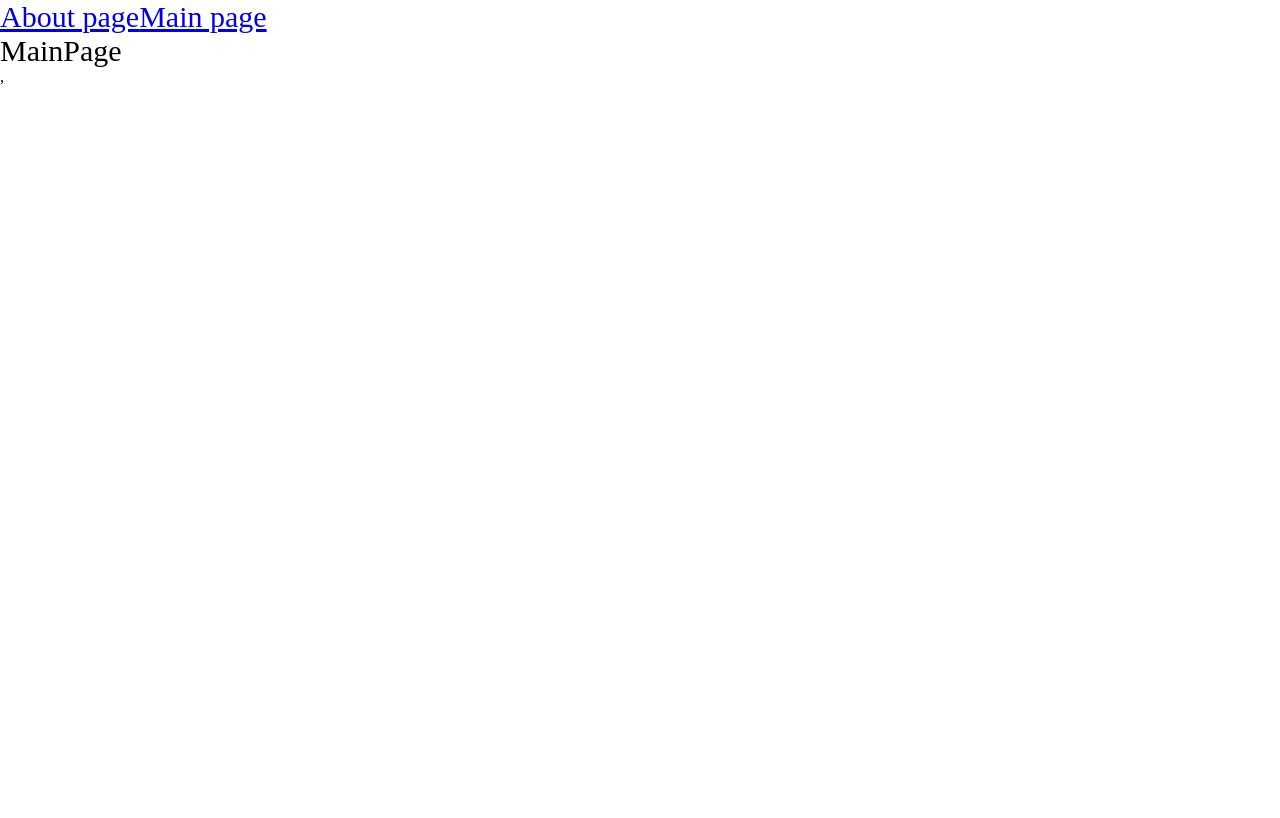
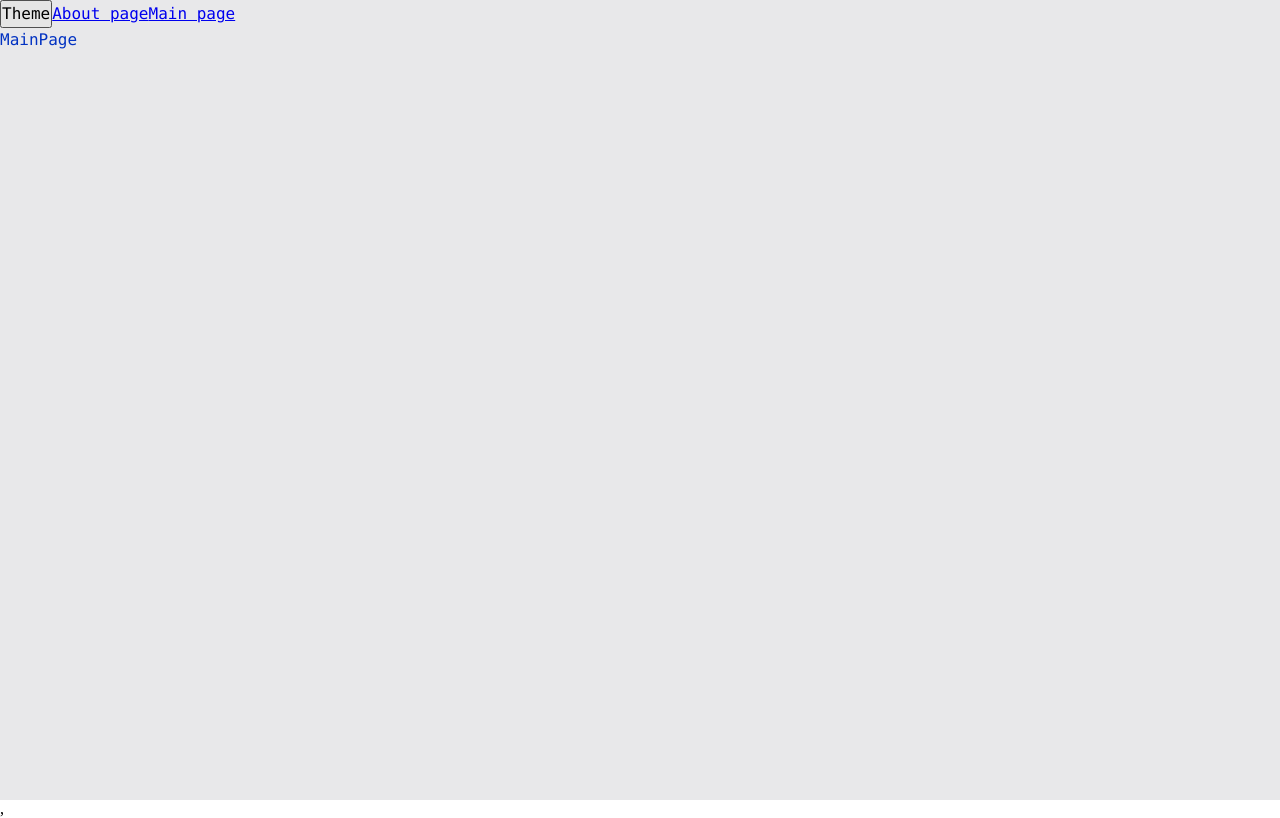
Before and after one commit to eugene-gold/uilby, a React app: page / in a window 1280 px wide. Built offline with nearby package versions, Linux system fonts and the light colour scheme.

Commit message:
added theme and theme hook

```diff
--- a/src/App.tsx
+++ b/src/App.tsx
@@ -1,11 +1,19 @@
-import './index.scss'
+import './styles/index.scss'
 import { Link, Route, Routes } from 'react-router-dom';
 import { AboutPageAsync } from './pages/AboutPage/AboutPage.async';
 import { MainPageAsync } from './pages/MainPage/MainPage.async';
 import { Suspense } from 'react';
+import { useTheme } from './theme/useTheme';
+
+
+
 const App = () => {
+
+    const {theme, toggleTheme} = useTheme()
+
     return (
-        <div className='app'>
+        <div className={`app ${theme}`}>
+            <button onClick={toggleTheme}>Theme</button>
             <Link to={'/about'}>
                 About page
             </Link>
--- a/src/index.scss
+++ /dev/null
@@ -1,9 +0,0 @@
-* {
-    margin: 0;
-    padding: 0;
-    box-sizing: border-box;
-}
-
-.app {
-    font-size: 30px;
-}
--- a/src/index.tsx
+++ b/src/index.tsx
@@ -1,10 +1,13 @@
 import {render} from 'react-dom'
 import App from './App'
 import { BrowserRouter } from 'react-router-dom'
+import ThemeProvider from './theme/ThemeProvider'
 
 render(
     <BrowserRouter>
-        <App/>,
+        <ThemeProvider>
+            <App/>,
+        </ThemeProvider>
     </BrowserRouter>,
     document.getElementById('root')
 )
--- /dev/null
+++ b/src/styles/index.scss
@@ -0,0 +1,12 @@
+@import "variables/global.scss" ;
+@import "reset" ;
+@import "themes/normal.scss" ;
+@import "themes/dark.scss" ;
+
+.app {
+    font: var(--font-m);
+    background: var(--bg-color);
+    color: var(--primary-color);
+
+    min-height: 100vh;
+}
--- /dev/null
+++ b/src/styles/reset.scss
@@ -0,0 +1,13 @@
+* {
+    margin: 0;
+    padding: 0;
+    box-sizing: border-box;
+}
+
+input,
+button,
+textarea,
+select {
+    margin: 0;
+    font: inherit;
+}
--- /dev/null
+++ b/src/styles/themes/dark.scss
@@ -0,0 +1,6 @@
+.app.dark {
+    --bg-color: #050553;
+
+    --primary-color: #049604;
+    --secondary-color: #04ff04;
+}
--- /dev/null
+++ b/src/styles/themes/normal.scss
@@ -0,0 +1,6 @@
+.app.light {
+    --bg-color: #e8e8ea;
+
+    --primary-color: #0232c2;
+    --secondary-color: #0449e0;
+}
--- /dev/null
+++ b/src/styles/variables/global.scss
@@ -0,0 +1,12 @@
+:root {
+    --font-family-main: Consolas, 'Times New Roman', Serif;
+
+    --font-size-m: 16px;
+    --font-line-m: 24px;
+    --font-m: var(--font-size-m) / var(--font-line-m) var(--font-family-main);
+
+    --font-size-l: 24px;
+    --font-line-l: 32px;
+    --font-l: var(--font-size-l) / var(--font-line-l) var(--font-family-main)
+
+}
--- /dev/null
+++ b/src/theme/ThemeContext.ts
@@ -0,0 +1,15 @@
+import { createContext } from "react";
+
+export enum Theme {
+    LIGHT = 'light',
+    DARK = 'dark'
+}
+
+export interface ThemeContextProps {
+    theme?: Theme;
+    setTheme?: (theme: Theme)=> void
+}
+
+export const ThemeContext = createContext<ThemeContextProps>({})
+
+export const LOCAL_STORAGE_THEME_KEY = 'theme'
--- /dev/null
+++ b/src/theme/ThemeProvider.tsx
@@ -0,0 +1,22 @@
+import { FC, useMemo, useState } from 'react';
+import { LOCAL_STORAGE_THEME_KEY, Theme, ThemeContext } from './ThemeContext';
+
+const defaultTheme = localStorage.getItem(LOCAL_STORAGE_THEME_KEY) as Theme || Theme.LIGHT
+
+const ThemeProvider: FC = ({children}) => {
+    const [theme, setTheme] = useState<Theme>(defaultTheme)
+
+
+
+    const defaultProps = useMemo(() => ({
+        theme: theme,
+        setTheme: setTheme,
+    }), [theme])
+    return (
+        <ThemeContext.Provider value={defaultProps}>
+            {children}
+        </ThemeContext.Provider>
+    );
+};
+
+export default ThemeProvider;
--- /dev/null
+++ b/src/theme/useTheme.ts
@@ -0,0 +1,23 @@
+import { useContext } from "react";
+import { LOCAL_STORAGE_THEME_KEY, Theme, ThemeContext } from "./ThemeContext";
+
+interface UseThemeResult {
+    toggleTheme: ()=> void;
+    theme: Theme
+}
+
+export function useTheme(): UseThemeResult {
+
+    const {theme, setTheme} = useContext(ThemeContext)
+
+    const toggleTheme = () => {
+        const newTheme = theme === Theme.DARK ? Theme.LIGHT : Theme.DARK
+        setTheme(newTheme)
+        localStorage.setItem(LOCAL_STORAGE_THEME_KEY, newTheme)
+    }
+
+    return {
+        theme,
+        toggleTheme,
+     }
+}
```
